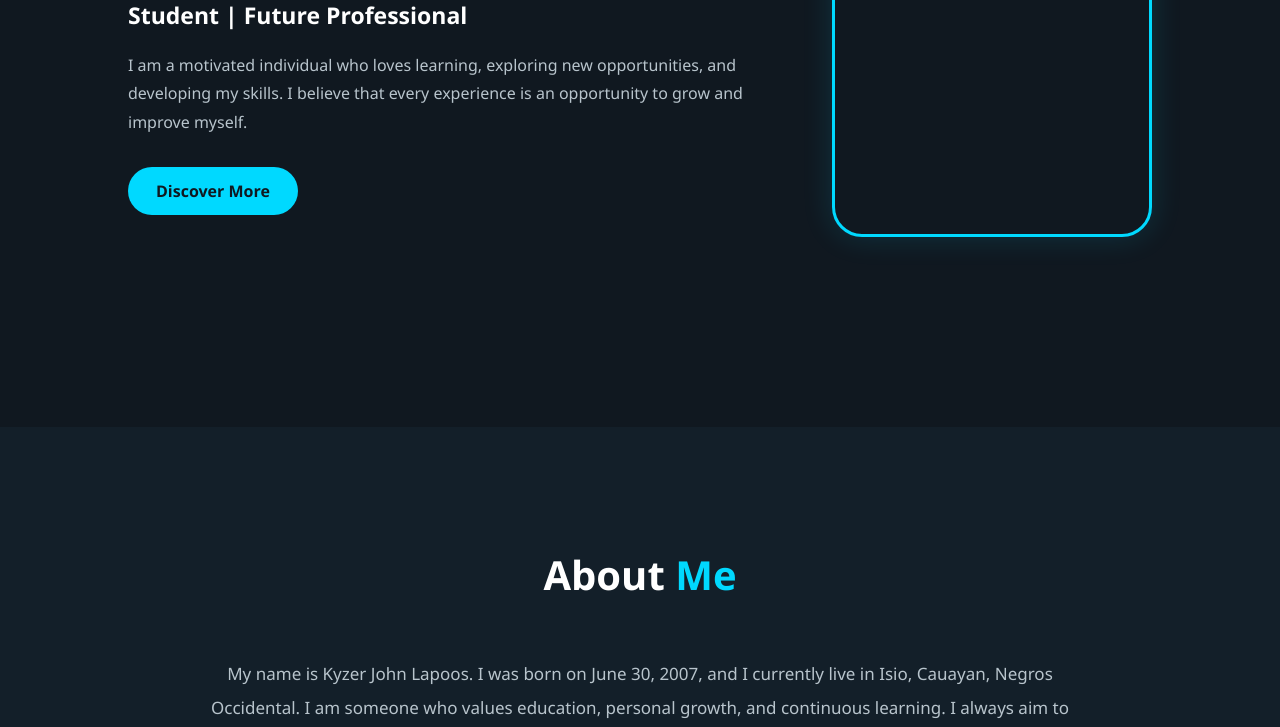
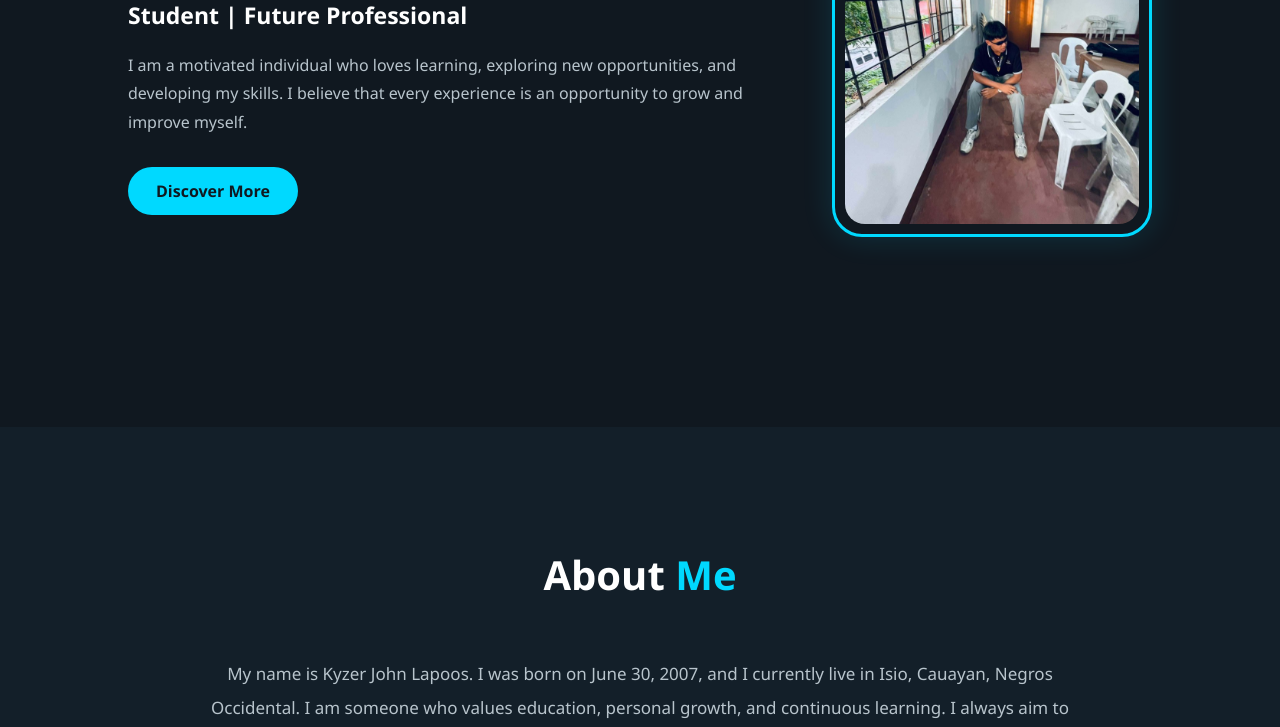
Before and after one commit to ky308/Lapoos-Project-1, a plain HTML site: page index.html in a window 1280 px wide. Shown: the part 373-1100 px from the top of the page. Drawn offline with Linux system fonts and the light colour scheme.

Commit message:
adding photo

```diff
--- a/index.html
+++ b/index.html
@@ -44,7 +44,7 @@
 
         <div class="profile-container">
             <div class="profile">
-                <img src="profile.jpg" alt="Kyzer John Lapoos">
+                <img src="ky.jpg" alt="Kyzer John Lapoos">
             </div>
         </div>
 
```
Also changed, not shown: ky.jpg (added).
